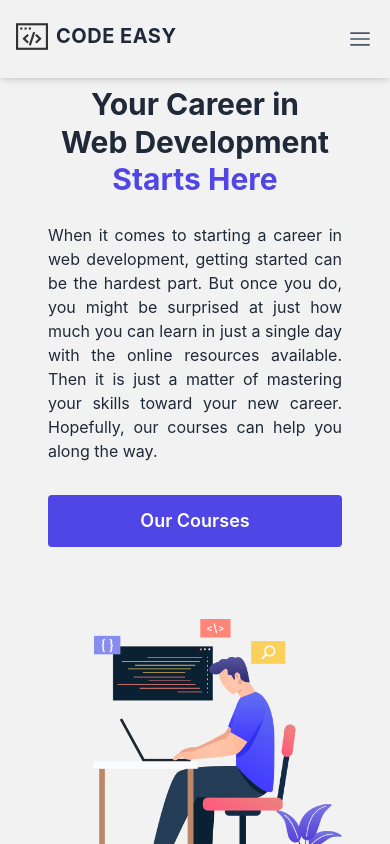
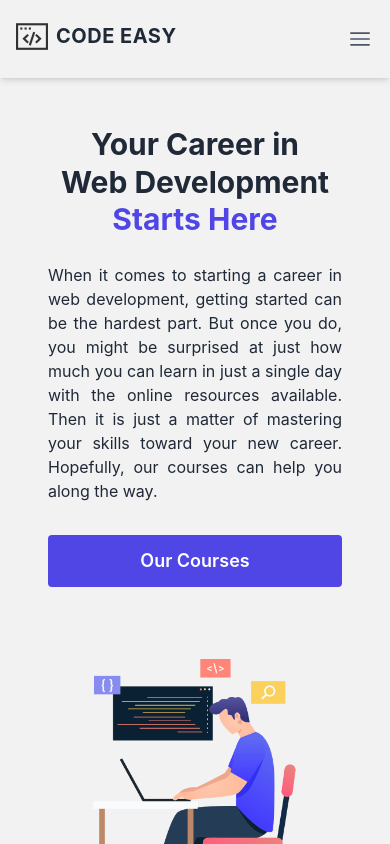
Before and after one commit to sakib-xrz/code-easy-client, a React (Create React App) app: page / in a window 390 px wide. Shown: the top 844 px of the page. Built offline with nearby package versions, Linux system fonts and the light colour scheme.

Commit message:
Success section complete

```diff
--- a/src/Components/Page/Home/Hero.jsx
+++ b/src/Components/Page/Home/Hero.jsx
@@ -5,7 +5,7 @@ import Banner from "../../../Assets/banner.png";
 const Hero = () => {
   return (
     <div>
-      <section className="text-gray-800 bg-base-100 -mt-10 lg:-mt-16">
+      <section className="text-gray-800 bg-base-100 lg:-mt-16">
         <div className="container flex flex-col justify-center items-center p-6 mx-auto sm:py-12 lg:py-24 lg:flex-row lg:justify-around">
           <div className="flex flex-col justify-center p-6 text-center rounded-sm lg:max-w-md xl:max-w-lg lg:text-left">
             <h1 className="md:text-5xl font-bold leading-tight text-3xl">
```
